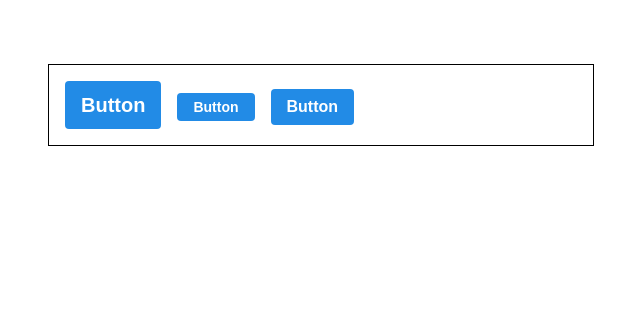
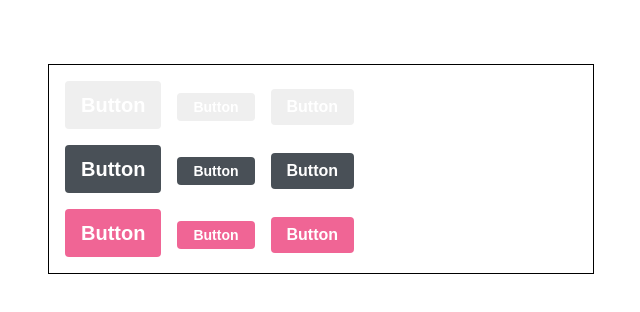
Before and after one commit to oinochoe/fastcampus-react, a React (Create React App) app: page / in a window 1280 px wide. Shown: the top 312 px of the page, without its empty margins (319-959 px from the left). Built offline with nearby package versions, Linux system fonts and the light colour scheme.

Commit message:
버튼 스타일링

```diff
--- a/src/App.scss
+++ b/src/App.scss
@@ -4,4 +4,7 @@
     margin-top: 4em;
     border: 1px solid black;
     padding: 1rem;
+    .buttons + .buttons {
+        margin-top: 1rem;
+    }
 }
--- a/src/Components/Button.js
+++ b/src/Components/Button.js
@@ -4,8 +4,13 @@
 import './Button.scss';
 
 // size: large, medium, small
-function Button({ children, size }) {
-    return <button className={classNames('Button', size)}>{children}</button>;
+// color : blue pink gray
+function Button({ children, size, color }) {
+    return (
+        <button className={classNames('Button', size, color)}>
+            {children}
+        </button>
+    );
 }
 
 Button.defaultProps = {
--- a/src/Components/Button.scss
+++ b/src/Components/Button.scss
@@ -1,4 +1,17 @@
 $blue: #228be6; // 주석!
+$gray: #495057;
+$pink: #f06595;
+
+@mixin button-color($color) {
+    background: $color;
+    &:hover {
+        background: lighten($color, 10%);
+    }
+
+    &:active {
+        background: darken($color, 10%);
+    }
+}
 
 .Button {
     display: inline-flex;
@@ -32,13 +45,15 @@
         font-size: 0.875rem;
     }
 
-    background: $blue;
-
-    &:hover {
-        background: lighten($blue, 10%);
+    &.blue {
+        @include button-color($blue);
     }
 
-    &:active {
-        background: darken($blue, 10%);
+    &.gray {
+        @include button-color($gray);
+    }
+
+    &.pink {
+        @include button-color($pink);
     }
 }
--- a/src/ScssApp.js
+++ b/src/ScssApp.js
@@ -10,6 +10,24 @@
                 <Button size="small">Button</Button>
                 <Button>Button</Button>
             </div>
+            <div className="buttons">
+                <Button color="gray" size="large">
+                    Button
+                </Button>
+                <Button color="gray" size="small">
+                    Button
+                </Button>
+                <Button color="gray">Button</Button>
+            </div>
+            <div className="buttons">
+                <Button color="pink" size="large">
+                    Button
+                </Button>
+                <Button color="pink" size="small">
+                    Button
+                </Button>
+                <Button color="pink">Button</Button>
+            </div>
         </div>
     );
 }
```
